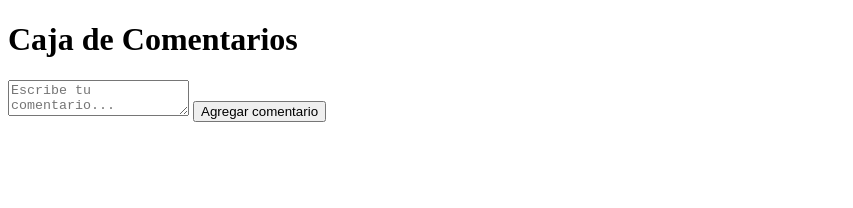
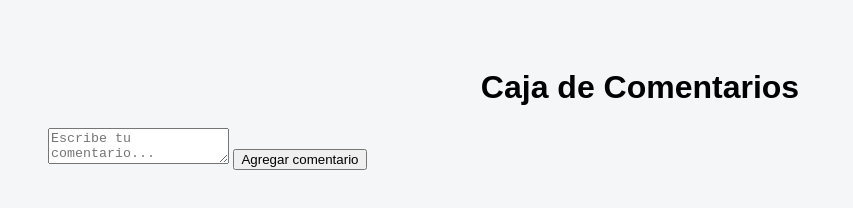
Before and after one commit to vicmartinez19/Intro-al-DOM-en-JavaScript, a plain HTML site: page index.html in a window 1280 px wide. Shown: the whole page, without its empty margins (0-853 px from the left). Drawn offline with Linux system fonts and the light colour scheme.

Commit message:
Feat: Se agrego un Style sencillo para que se vea estetico

```diff
--- a/index.html
+++ b/index.html
@@ -3,9 +3,8 @@
 <head>
     <meta charset="UTF-8">
     <meta name="viewport" content="width=device-width, initial-scale=1.0">
+    <link rel="stylesheet" href="styles.css">
     <title>Caja de Comentarios</title>
-
-
 </head>
 <body>
 
--- /dev/null
+++ b/styles.css
@@ -0,0 +1,9 @@
+body {
+            font-family: Arial, sans-serif;
+            background: #f4f6f8;
+            padding: 40px;
+        }
+
+        h1 {
+            text-align: center;
+        }
```
